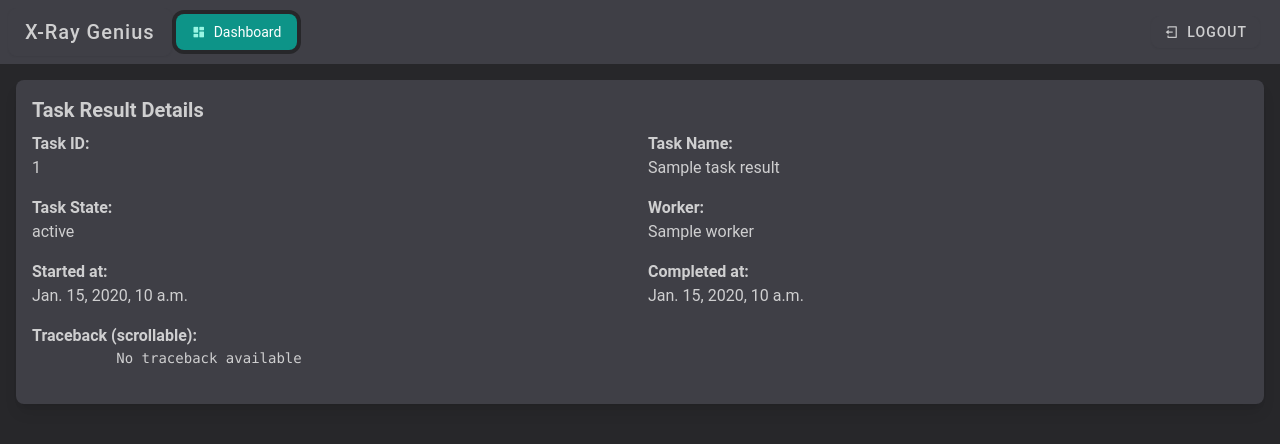
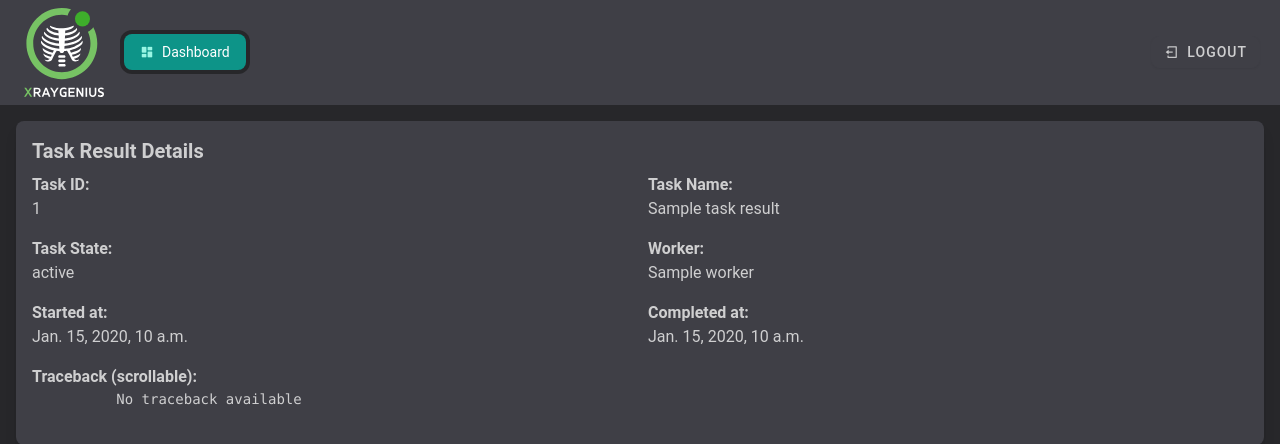
Before and after one commit to KitwareMedical/x-ray-genius, a Django app: template xray_genius/core/templates/task_trace.html in a window 1280 px wide. Shown: the top 444 px of the page. Run offline with Django 5.2, Linux system fonts and the light colour scheme; the template is opened without the code that fills it: most values are stand-ins (such as "Sample title", 1, 10 or a date in 2020); style sheets or scripts are compiled from the project's sources; parts of the project's set-up code (start-up, migrations or seed data) failed here and were passed over; some libraries are stand-ins or nearby versions.

Commit message:
Add logo

```diff
--- a/xray_genius/core/templates/base.html
+++ b/xray_genius/core/templates/base.html
@@ -5,6 +5,7 @@
   <head>
     <meta charset="UTF-8" />
     <meta name="viewport" content="width=device-width, initial-scale=1.0" />
+    <link rel="icon" type="image/svg+xml" href="{% static 'core/img/favicon.svg' %}">
 
     <title>X-Ray Genius</title>
 
@@ -19,7 +20,7 @@
   <body>
     <div class="navbar bg-base-200">
       <div class="navbar-start">
-        <button class="btn pointer-events-none text-xl normal-case">X-Ray Genius</button>
+        <img src="{% static 'core/img/logo.svg' %}" alt="X-Ray Genius" style="width: 5rem; height: auto; margin-left: 1rem; margin-right: 1rem;" />
         <ul class="menu menu-horizontal bg-base-100 p-[4px] rounded-xl">
           <li>
             <a href="{% url 'dashboard' %}" class="active">
```
Also changed, not shown: xray_genius/core/static/core/img/favicon.svg (added), xray_genius/core/static/core/img/logo.svg (added).
